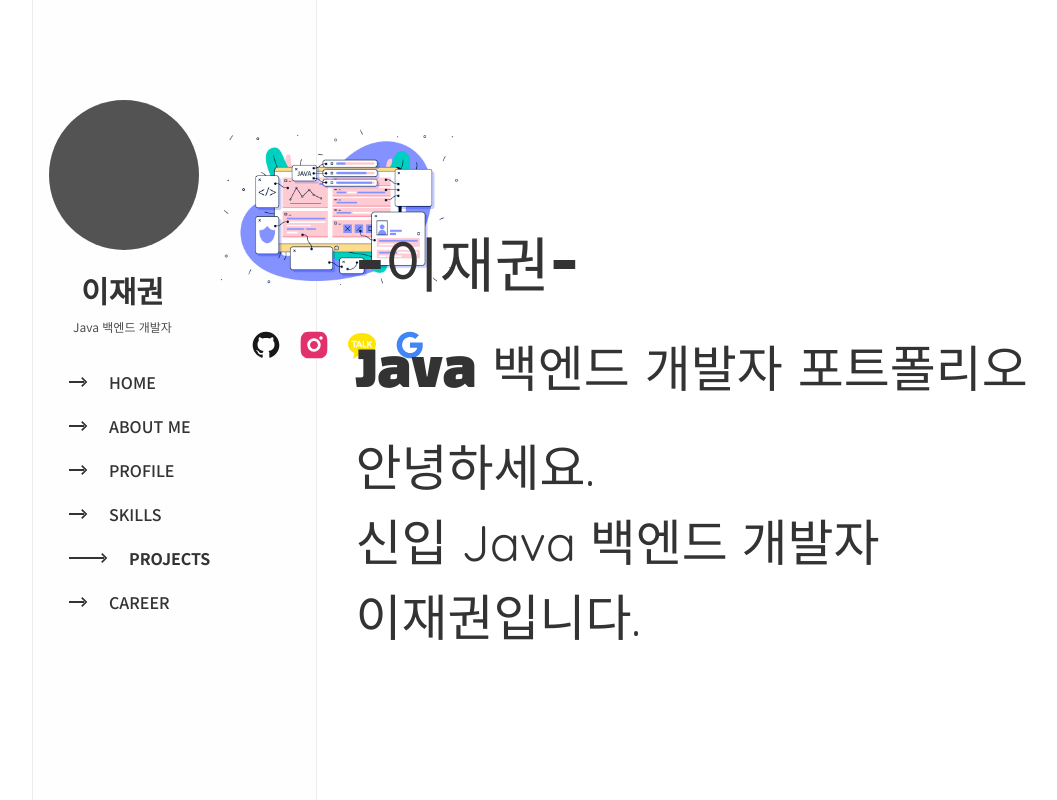
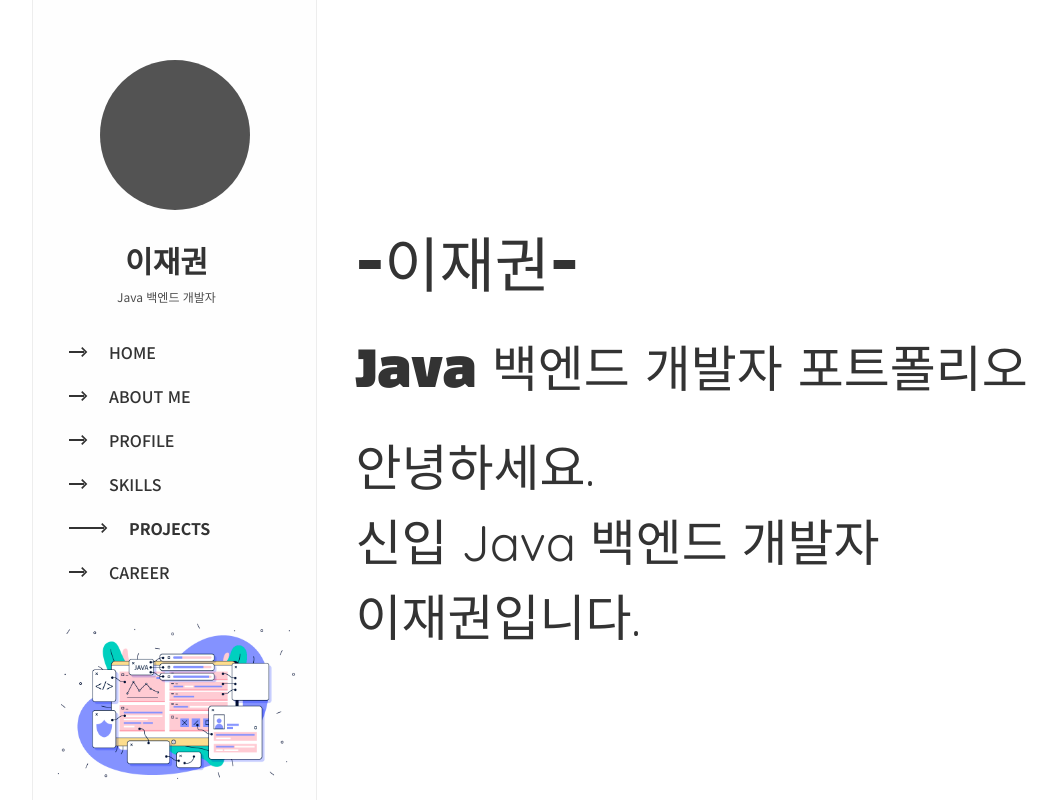
Before and after one commit to JAEKWON0316/jack1Blog.github.io, a React (Create React App) app: page / in a window 1280 px wide. Shown: the top 800 px of the page, without its empty margins (50-1107 px from the left). Built offline with nearby package versions, Linux system fonts and the light colour scheme; a web font is replaced by a local one.

Commit message:
포폴 작업중

```diff
--- a/src/pages/Navigation.jsx
+++ b/src/pages/Navigation.jsx
@@ -100,8 +100,8 @@ const Navigation = () => {
             <div className="text-center snsbox">
                 <a href="https://github.com/JAEKWON0316" className="github" target='_blank'><RiGithubFill /></a>
                 <a href="https://www.instagram.com/jack1zz_" className="insta" target='_blank'><RiInstagramFill /></a>
-                <a href="https://www.kakao.com" className="kakao"><RiKakaoTalkFill /></a>
-                <a href="https://mail.google.com" className="google"><RiGoogleFill /></a>
+                <a href="https://www.kakao.com" className="kakao" target='_blank'><RiKakaoTalkFill /></a>
+                <a href="https://mail.google.com" className="google" target='_blank'><RiGoogleFill /></a>
             </div>
 
             {/* 스크롤 맨 위로 이동 버튼 */}
--- a/src/style/index.css
+++ b/src/style/index.css
@@ -41,6 +41,7 @@ a{
 
 }
 .navi{
+  top: -40px; /* 상단 여백 추가 (값을 조정하여 위치 조정 가능) */
   min-height:200px;
   background:#fefefe;
   border-left:1px solid #ededed;
@@ -50,152 +51,133 @@ a{
   text-align:left;
   display:flex;
   flex-flow: row wrap;
+  flex-direction: column; /* 세로 방향 정렬 */
   justify-content: flex-start;
-  align-items: flex-start;
+  align-items: center; /* 중앙 정렬 */
   height:auto;
+  width: 80%; /* 유연한 너비 */
 }
-.logo{
-  max-width:30%;
-  transition:all 300ms;
-  margin-right:13px;
+.logo {
+  max-width: 100%; /* 이미지가 부모 요소에 맞게 조정 */
+  transition: all 300ms;
+  margin-bottom: 10px; /* 마진 조정 */
 }
-.hello{
-  font-weight:600;
-  font-size:30px;
-  margin-top:15px;
+
+.hello {
+  font-weight: 600;
+  font-size: 30px;
+  margin-top: 15px;
   font-family: "Nanum Gothic", sans-serif;
   font-weight: 800;
-  font-style: normal;
 }
-.hello2{
+
+.hello2 {
   font-size: 12px;
-  color:rgba(0,0,0, 0.7);
+  color: rgba(0, 0, 0, 0.7);
+}
 
+.navbox {
+  text-align: left;
+  align-self: flex-start;
+  margin-left: 20px;
 }
-.navbox{
-   text-align: left;
-   align-self:flex-start;
-   margin-left:20px;
+
+.nav-tems {
+  display: flex;
+  text-decoration: none;
+  color: #333;
+  text-transform: uppercase;
+  font-weight: 500;
+  align-items: center;
+  padding: 10px 0;
 }
-.nav-tems{
-   display:flex;
-   text-decoration:none;
-   color:#333;
-   text-transform: uppercase;
-   font-weight:500;
-   align-items:center;
-   padding-top:10px;
-   padding-bottom:10px;
-}
-.nav-tems>span{
-    display:inline-block;
-    width:15px;
-    height:2px;
-    background:#333;
+
+.nav-tems > span {
+  display: inline-block;
+  width: 15px;
+  height: 2px;
+  background: #333;
   transition: all 300ms;
 }
+
 .nav-tems:hover,
-.nav-tems.action{
-   font-weight:700;
+.nav-tems.action {
+  font-weight: 700;
 }
-.nav-tems:hover>span,
-.nav-tems.action>span{
-    width:35px;
+
+.nav-tems:hover > span,
+.nav-tems.action > span {
+  width: 35px;
 }
-.nav-tems>svg{
-    margin-left:-10px;
-    margin-right:15px;
-    font-size:20px;
+
+.nav-tems > svg {
+  margin-left: -10px;
+  margin-right: 15px;
+  font-size: 20px;
 }
-.snsbox a:first-child{
-   font-size:2rem;
-   margin-left:8px;
-   margin-right:8px;
+
+.snsbox a {
+  font-size: 2rem;
+  margin: 0 8px; /* 좌우 마진 통합 */
+  transition: all 300ms;
+}
+
+.snsbox a:first-child {
   color: #181717;
-   opacity: 1;
-   transition: all 300ms;
-   position:relative;
 }
-.snsbox a:nth-child(2){
-  font-size:2rem;
-  margin-left:8px;
-  margin-right:8px;
-  color:  #E1306C;
-  opacity: 1;
-  transition: all 300ms;
-  position:relative;
+
+.snsbox a:nth-child(2) {
+  color: #E1306C;
 }
-.snsbox a:nth-child(3){
-  font-size:2rem;
-  margin-left:8px;
-  margin-right:8px;
+
+.snsbox a:nth-child(3) {
   color: #FEE500;
-  opacity: 1;
-  transition: all 300ms;
-  position:relative;
 }
-.snsbox a:last-child{
-  font-size:2rem;
-  margin-left:8px;
-  margin-right:8px;
+
+.snsbox a:last-child {
   color: #4285F4;
-  opacity: 1;
-  transition: all 300ms;
-  position:relative;
 }
-.snsbox a:first-child:hover{
-  color:#181717;
-  opacity: 1;
-  font-size:2.2rem;
+
+.snsbox a:hover {
+  font-size: 2.2rem;
 }
-.snsbox a:nth-child(2):hover{
-  color: #E1306C;
-  opacity: 1;
-  font-size:2.2rem;
+
+.snsbox a:hover::before {
+  font-size: 0.8rem;
+  position: absolute;
+  display: block;
+  width: 60px;
+  text-align: right;
+  top: -5px;
+  right: 5px;
 }
-.snsbox a:nth-child(3):hover{
-  color:#FEE500;
-  opacity: 1;
-  font-size:2.2rem;
+
+.snsbox a.github:hover::before {
+  content: "깃허브";
 }
-.snsbox a:last-child:hover{
-  color:#4285F4;
-  opacity: 1;
-  font-size:2.2rem;
+
+.snsbox a.insta:hover::before {
+  content: "인스타";
 }
-.snsbox a:hover::before{
-   font-size:0.8rem;
-   position:absolute;
-   display:block;
-   width:60px;
-   text-align:right;
-   top:-5px;
-   right:5px;
+
+.snsbox a.kakao:hover::before {
+  content: "카카오톡";
 }
-.snsbox a.github:hover::before{
-    content:"깃허브";
-}
-.snsbox a.insta:hover::before{
-    content:"인스타";
-}
-.snsbox a.kakao:hover::before{
-    content:"카카오톡";
-}
-.snsbox a.google:hover::before{
-    content:"구글";
+
+.snsbox a.google:hover::before {
+  content: "구글";
 }
 
 .flex_underline {
   display: flex;
   align-items: center; /* 아이콘과 텍스트 수직 가운데 정렬 */
-  margin-top:10px;
+  margin-top: 10px;
 }
 
 .block_underline {
   display: block;
-
-  margin-left:5px;
-  margin-top:12px;
+  margin-left: 5px;
+  margin-top: 12px;
 }
 /**** HOME *****/
 #home{
@@ -777,52 +759,45 @@ section{
 section:nth-child(3){
   min-height: 500px;
 }
+
+/** media 쿼리 **/
+@media (max-width: 575px) {
+  .navi {
+    width: 90%; /* 모바일에서는 90% 너비 사용 */
+    padding: 20px; /* 패딩 조정 */
+  }
+
+  .hello {
+    font-size: 24px; /* 모바일에 적합한 폰트 크기 */
+  }
+}
+
 @media (min-width: 576px) {
   .navi {
     width: 540px;
-      text-align:left;
   }
 }
+
 @media (min-width: 768px) {
   .navi {
     width: 720px;
-      text-align:left;
   }
 }
+
 @media (min-width: 992px) {
   .navi {
-      width: 240px;
-      height:100%;
-      padding:100px 1rem 50px;
-      flex-flow: column wrap;
-      align-items: center;
-  }
-  .navi img{
-     max-width:80%;
-     transition:all 300ms;
+    padding: 100px 1rem 50px;
   }
 }
+
 @media (min-width: 1200px) {
   .navi {
     width: 285px;
-      height:100%;
-      padding:100px 1rem 50px;
-      flex-flow: column wrap;
-      align-items: center;
-  }
-  .navi img{
-    max-width:80%;
   }
 }
+
 @media (min-width: 1400px) {
   .navi {
     width: 330px;
-      height:100%;
-      padding:50px 1rem 50px;
-      flex-flow: column wrap;
-      align-items: center;
-  }
-  .navi img{
-    max-width:80%;
   }
 }
```
Lines whose indentation alone changed are shown as unchanged.
